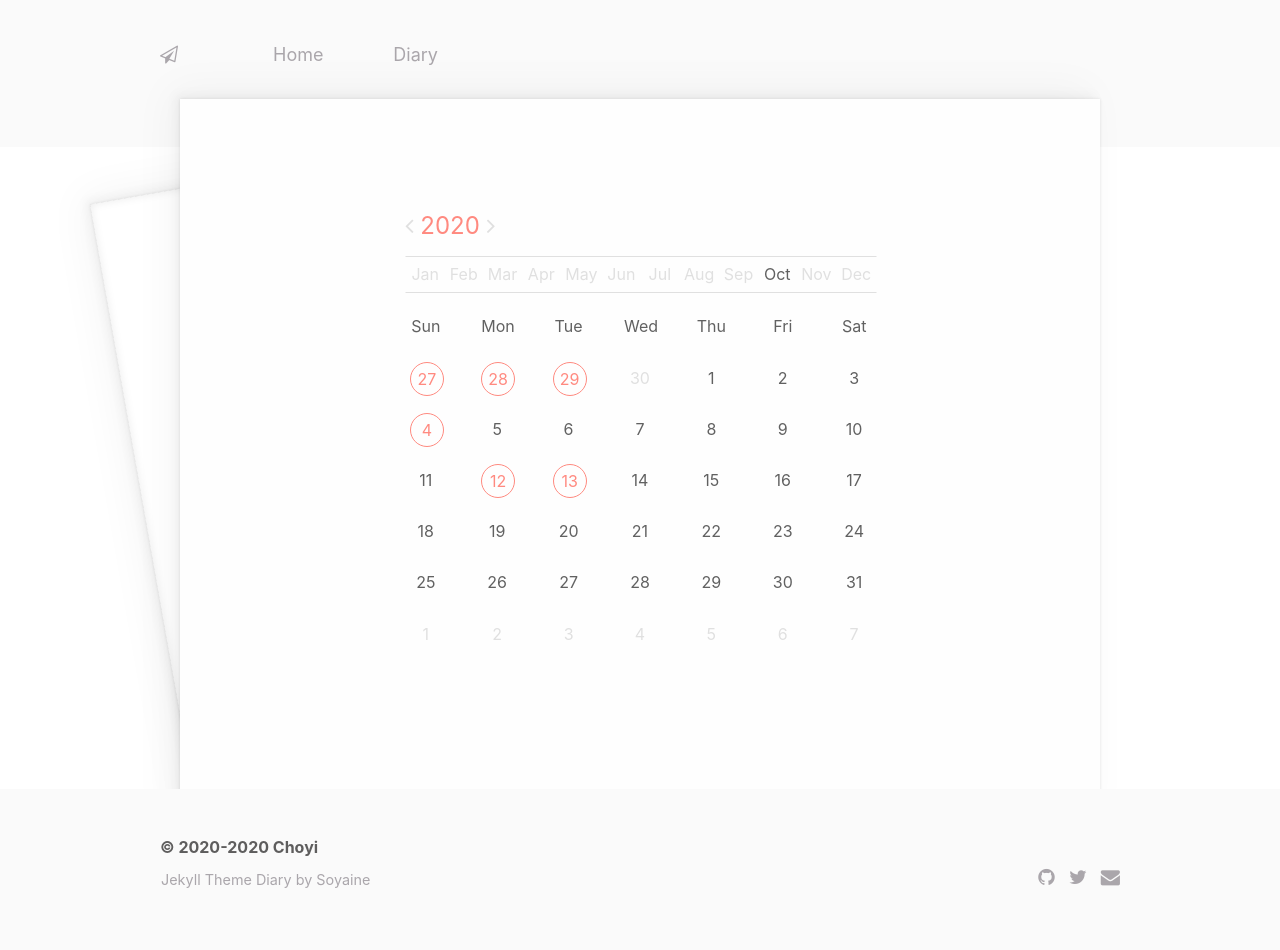
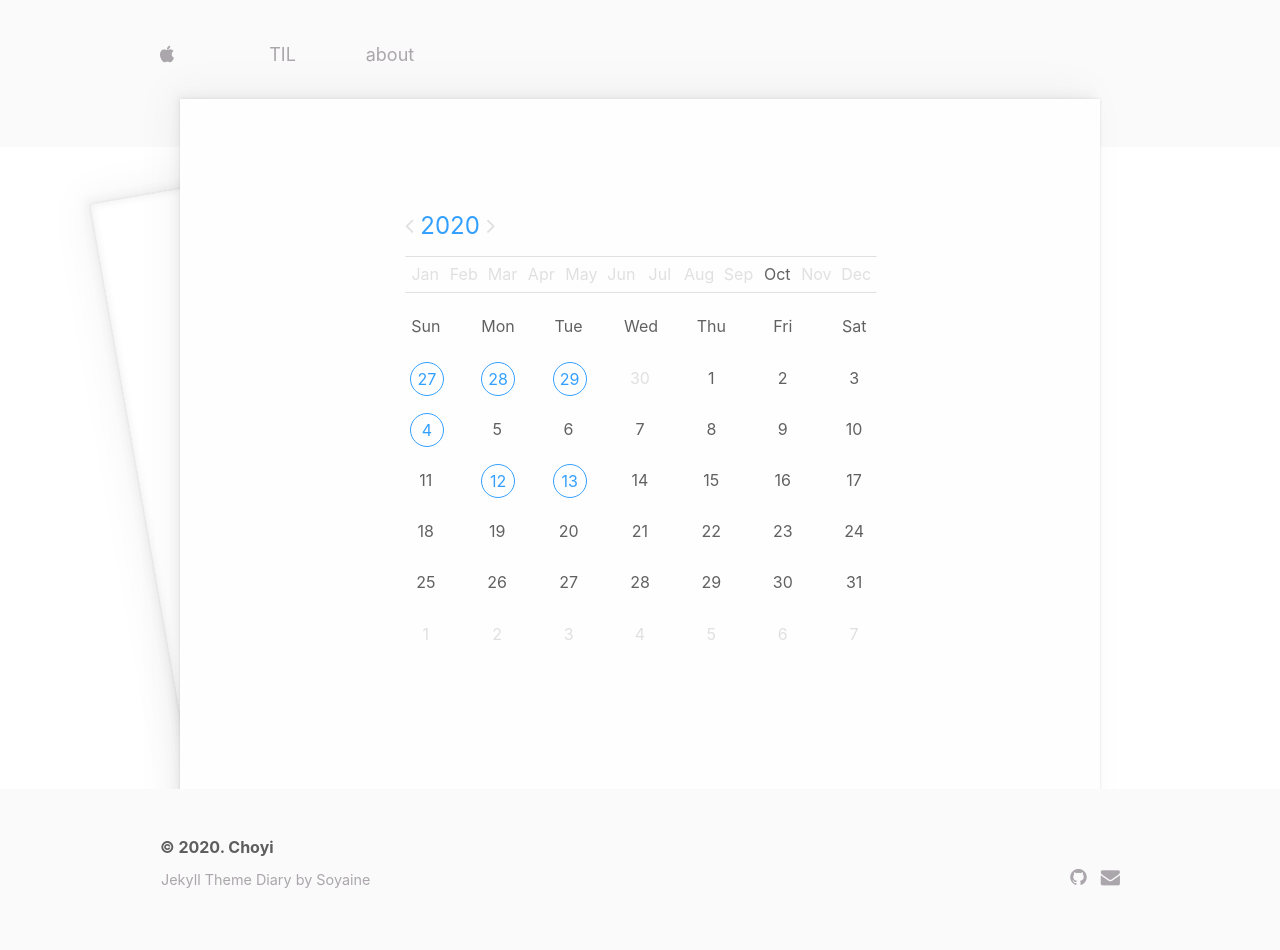
Before and after one commit to jeongchoyi/jeongchoyi.github.io, a Jekyll site: the page built from index.html, in a window 1280 px wide. Built offline with Jekyll 4.4.1, drawn with Linux system fonts in a browser that asks for light colours; some web fonts are replaced.

Commit message:
customize theme

```diff
--- a/_config.yml
+++ b/_config.yml
@@ -16,8 +16,8 @@ link:
 
 # Links in the navigation, you can modify both link name and link url
 nav:
-   Home: "/"
-   Diary: "/diary"
+   TIL: "/"
+   about: "/about"
 
 
 markdown: kramdown
--- a/_includes/footer.html
+++ b/_includes/footer.html
@@ -1,5 +1,5 @@
 	<footer>
-    <span class="copyright">© {% if site.start %}{{ site.start }}-{% endif %}{{ site.now }} {{ site.name }}</span>
+    <span class="copyright">© {% if site.start %}{{ site.start }}. {% endif %} {{ site.name }}</span>
     <div>
         <p class="comment">
             <a href="https://github.com/jekyll/jekyll">Jekyll</a>
@@ -9,7 +9,7 @@
 
 		<ul class="contact">
             <li><a href="https://github.com/{{ site.link.github }}"><i class="fa fa-2x fa-github"></i> </a> </li>
-            <li><a href="https://twitter.com/{{ site.link.twitter }}"><i class="fa fa-2x fa-twitter"></i> </a> </li>
+            <!-- <li><a href="https://twitter.com/{{ site.link.twitter }}"><i class="fa fa-2x fa-twitter"></i> </a> </li> -->
             <li><a href="mailto:{{ site.link.email }}"><i class="fa fa-envelope fa-2x"></i></a></li>
         </ul>
 	</div>
--- a/_includes/header.html
+++ b/_includes/header.html
@@ -1,7 +1,7 @@
 <header>
     <nav>
         <ul>
-            <li><i class="fa fa-paper-plane-o"></i></li>
+            <li><i class="fa fa-apple"></i></li>
 			<!--get the nav links in  _config.yml -->
 			{% for link in site.nav %}
 			<li><a href="{{ site.baseurl }}{{ link[1]}}">{{ link[0] }}</a></li>
@@ -10,10 +10,10 @@
     </nav>
 
     {% if page.previous %}
-    <a id="oldPostBtn" class="btn nav-button" href="{{ site.baseurl }}{{ page.previous.url }}" title="上一篇"><i class="btn fa fa-3x fa-angle-left"></i></a>
+    <a id="oldPostBtn" class="btn nav-button" href="{{ site.baseurl }}{{ page.previous.url }}" title="prev"><i class="btn fa fa-3x fa-angle-left"></i></a>
     {% endif %}
 
     {% if page.next %}
-    <a id="nextPostBtn" class="btn nav-button" href="{{ site.baseurl }}{{ page.next.url }}" title="下一篇"><i class="btn fa fa-3x fa-angle-right"></i></a>
+    <a id="nextPostBtn" class="btn nav-button" href="{{ site.baseurl }}{{ page.next.url }}" title="next"><i class="btn fa fa-3x fa-angle-right"></i></a>
     {% endif %}
 </header>
--- a/_sass/predefine.scss
+++ b/_sass/predefine.scss
@@ -1,5 +1,5 @@
 /* theme define the color of the second paper and all links */
-$theme: #ff8a80;
+$theme: #33a0ff;
 $text: #616161;
 $text-light: #e0e0e0;
 
```
